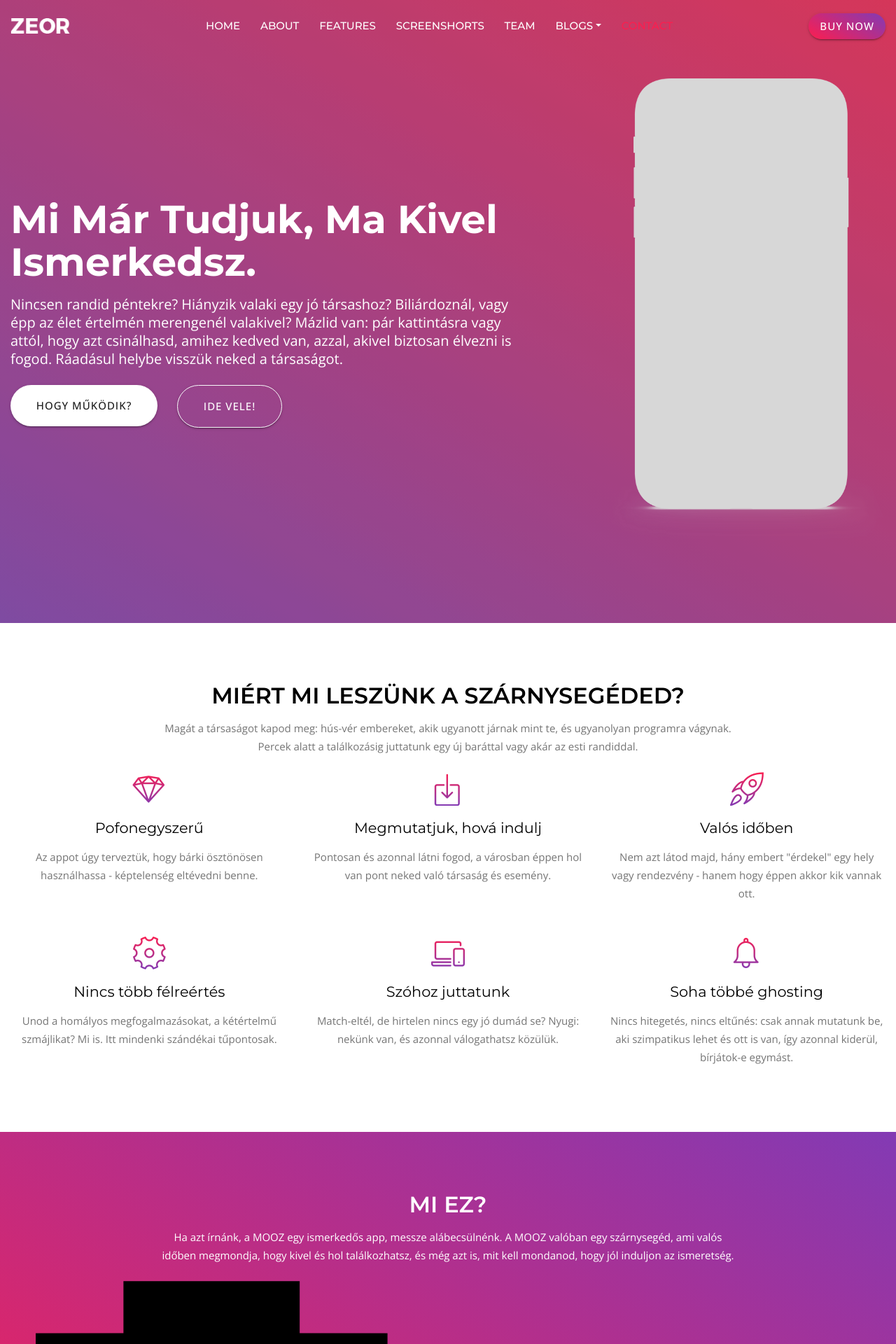
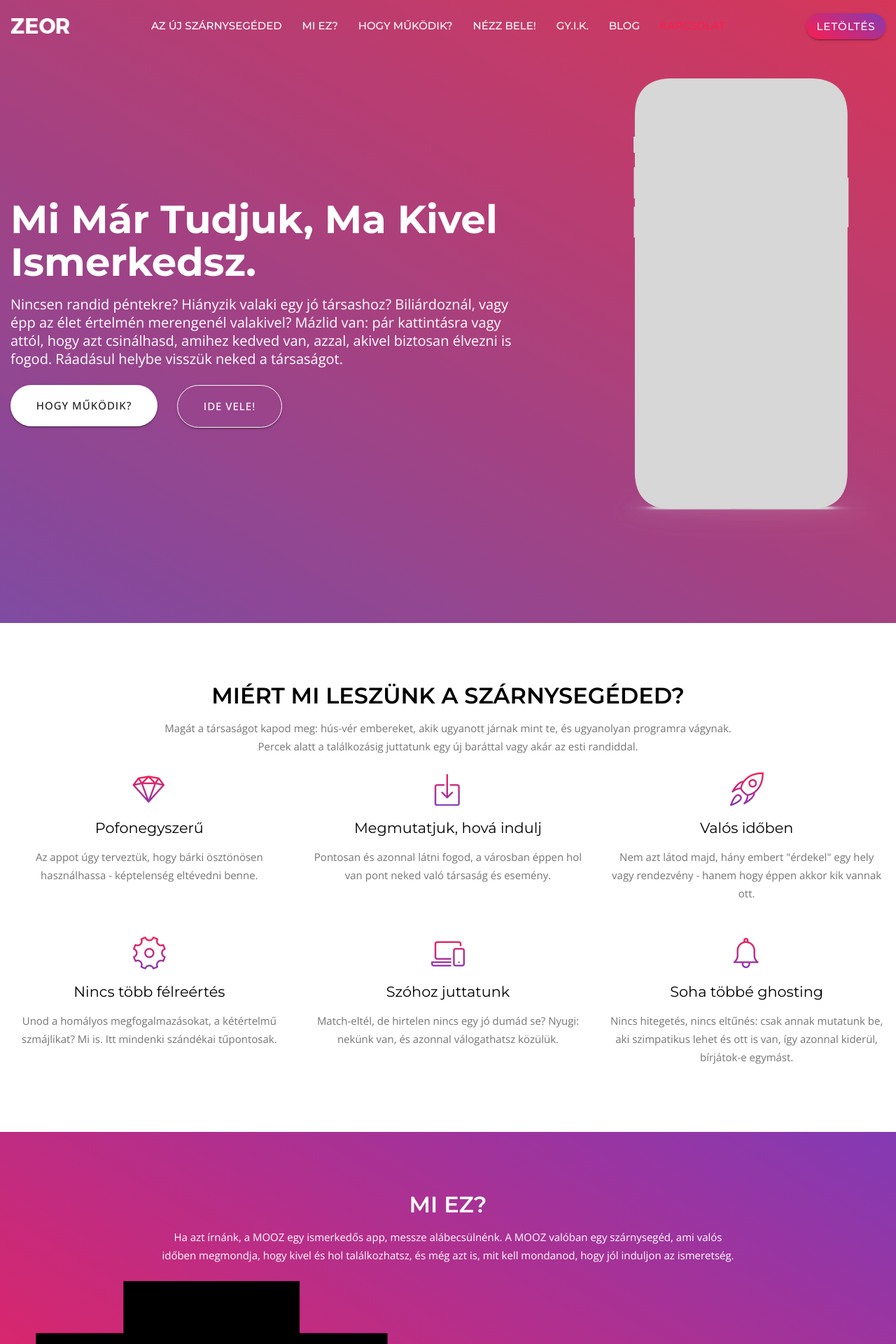
Before and after one commit to mrTonyKvcs/mooz, a Laravel app: page / in a window 1280 px wide. Shown: the top 1920 px of the page at 70% size. Run offline with Laravel 8, Linux system fonts and the light colour scheme; style sheets or scripts are compiled from the project's sources.

Commit message:
change menu text

```diff
--- a/resources/views/welcome.blade.php
+++ b/resources/views/welcome.blade.php
@@ -37,24 +37,15 @@
                         </button>
                         <div class="collapse navbar-collapse" id="navbarCollapse">
                             <ul class="navbar-nav ml-auto mr-auto">
-                                <li class="nav-item"><a class="nav-link" data-scroll href="#home">Home</a></li>
-                                <li class="nav-item"><a class="nav-link" data-scroll href="#about">about</a></li>
-                                <li class="nav-item"><a class="nav-link" data-scroll href="#features">features</a></li>
-                                <li class="nav-item"><a class="nav-link" data-scroll href="#screenshorts">screenshorts</a></li>
-                                <li class="nav-item"><a class="nav-link" data-scroll href="#team">team</a></li>
-                                <li class="nav-item dropdown"><a class="nav-link dropdown-toggle" data-toggle="dropdown" aria-haspopup="true" aria-expanded="false" href="#">Blogs</a>
-                                    <ul class="dropdown-menu">
-                                        <li class="nav-item"><a class="dropdown-item" data-scroll href="#blogs">Recent Blogs</a></li>
-                                        <li class="nav-item"><a class="dropdown-item" href="blog-left-sidebar.html">Blog Left Sidebar</a></li>
-                                        <li class="nav-item"><a class="dropdown-item" href="blog-right-sidebar.html">Blog Right Sidebar</a></li>
-                                        <li class="nav-item"><a class="dropdown-item" href="blog-full-width.html">Blog Full Width</a></li>
-                                        <li class="nav-item"><a class="dropdown-item" href="blog-listing.html">blog Listing</a></li>
-                                        <li class="nav-item"><a class="dropdown-item" href="blog-single-post.html">Single Post</a></li>
-                                    </ul>
-                                </li>
-                                <li class="nav-item"><a class="nav-link" data-scroll href="#contact">contact </a></li>
+                                <li class="nav-item"><a class="nav-link" data-scroll href="#az-uj-szarnysegeded">Az új szárnysegéded</a></li>
+                                <li class="nav-item"><a class="nav-link" data-scroll href="#mi-ez">Mi ez?</a></li>
+                                <li class="nav-item"><a class="nav-link" data-scroll href="#hogy-mukodik">Hogy működik?</a></li>
+                                <li class="nav-item"><a class="nav-link" data-scroll href="#nezz-bele">NÉZZ BELE!</a></li>
+                                <li class="nav-item"><a class="nav-link" data-scroll href="#gyakran-ismetelt-kerdesek">GY.I.K.</a></li>
+                                <li class="nav-item"><a class="nav-link" data-scroll href="#blog">Blog</a></li>
+                                <li class="nav-item"><a class="nav-link" data-scroll href="#kapcsolat">kapcsolat </a></li>
                             </ul>
-                            <a href="#" class="btn btn-light btn-rounded d-none d-lg-block">Buy Now</a>
+                            <a href="#letoltes" class="btn btn-light btn-rounded d-none d-lg-block nav-link">LETÖLTÉS</a>
                         </div>
                     </div>
                 </nav>
@@ -73,8 +64,8 @@
                                     élet értelmén merengenél valakivel? Mázlid van: pár kattintásra vagy attól, hogy azt
                                     csinálhasd, amihez kedved van, azzal, akivel biztosan élvezni is fogod. Ráadásul
                                     helybe visszük neked a társaságot.</p>
-                                    <a href="#" class="btn btn-light btn-xl btn-rounded mr-md-4 mb-4 mb-md-0 align-top">HOGY MŰKÖDIK?</a>
-                                    <a href="#" class="btn btn-outline-light btn-xl btn-rounded mb-4 mb-md-0 align-top">IDE VELE!</a>
+                                    <a href="#hogy-mukodik" class="btn btn-light btn-xl btn-rounded mr-md-4 mb-4 mb-md-0 align-top">HOGY MŰKÖDIK?</a>
+                                    <a href="#letoltes" class="btn btn-outline-light btn-xl btn-rounded mb-4 mb-md-0 align-top">IDE VELE!</a>
                                 </div>
                                 <div class="col-md-4 col-lg-3 col-xl-4 text-center text-md-left ml-auto wow fadeInRight" data-wow-duration=".2s" data-wow-delay=".1s">
                                     <img class="img-fluid" src="assets/images/mobile-1.png" alt="" />
@@ -86,7 +77,7 @@
             </section>
             <!-- End Section main banner -->
             <!-- Section App Feature -->
-            <section>
+            <section id="az-uj-szarnysegeded">
                 <div class="container">
                     <div class="row">
                         <div class="col-lg-8 ml-auto mr-auto text-center wow fadeInUp" data-wow-duration=".2s" data-wow-delay=".1s">
@@ -144,7 +135,7 @@
             </section>
             <!-- End Section App Feature -->
             <!-- Section About -->
-            <section id="about" class="bg-primary">
+            <section id="mi-ez" class="bg-primary">
                 <div class="container">
                     <div class="row">
                         <div class="col-lg-8 ml-auto mr-auto text-center text-white wow fadeInUp" data-wow-duration=".2s" data-wow-delay=".1s">
@@ -182,7 +173,7 @@ még azt is, mit kell mondanod, hogy jól induljon az ismeretség.</p>
             <!-- End Section About -->
 
             <!-- Section Features -->
-            <section id="features">
+            <section id="hogy-mukodik">
                 <div class="container">
                     <div class="row">
                         <div class="col-lg-8 ml-auto mr-auto text-center">
@@ -330,7 +321,7 @@ beszélgetésre, egy társasozásra vagy éppen flörtre vágysz.</p>
             </section>
             <!-- End Section Intro -->
             <!-- Section App Screenshorts -->
-            <section id="screenshorts" class="bg-white">
+            <section id="nezz-bele" class="bg-white">
                 <div class="container">
                     <div class="row">
                         <div class="col-lg-8 ml-auto mr-auto text-center">
@@ -424,7 +415,7 @@ beszélgetésre, egy társasozásra vagy éppen flörtre vágysz.</p>
             <!-- TESTIMONIAL END -->
 
             <!-- Section FAQs -->
-            <section class="bg-light">
+            <section id="gyakran-ismetelt-kerdesek" class="bg-light">
                 <div class="container">
                     <div class="row">
                         <div class="col-lg-8 ml-auto mr-auto text-center">
@@ -500,7 +491,7 @@ nekünk, így többé nem fogja látni, hol vagy és mit csinálsz, és nem is
             </section>
             <!-- End FAQs -->
             <!-- Section Download App -->
-            <section class="bg-white">
+            <section id="letoltes" class="bg-white">
                 <div class="container">
                     <div class="row">
                         <div class="col-lg-8 ml-auto mr-auto text-center wow fadeIn" data-wow-duration=".4s" data-wow-delay=".2s">
@@ -533,7 +524,7 @@ nekünk, így többé nem fogja látni, hol vagy és mit csinálsz, és nem is
             </section>
             <!-- End CTA -->
             <!-- Section Blogs -->
-            <section id="blogs">
+            <section id="blog">
                 <div class="container">
                     <div class="row">
                         <div class="col-lg-8 ml-auto mr-auto text-center">
@@ -612,7 +603,7 @@ nekünk, így többé nem fogja látni, hol vagy és mit csinálsz, és nem is
             </section>
             <!-- End Blogs -->
             <!-- Section Contact -->
-            <section id="contact" class="bg-dark text-white">
+            <section id="kapcsolat" class="bg-dark text-white">
                 <div class="container">
                     <div class="row">
                         <div class="col-lg-8 ml-auto mr-auto text-center wow fadeInUp">
```
